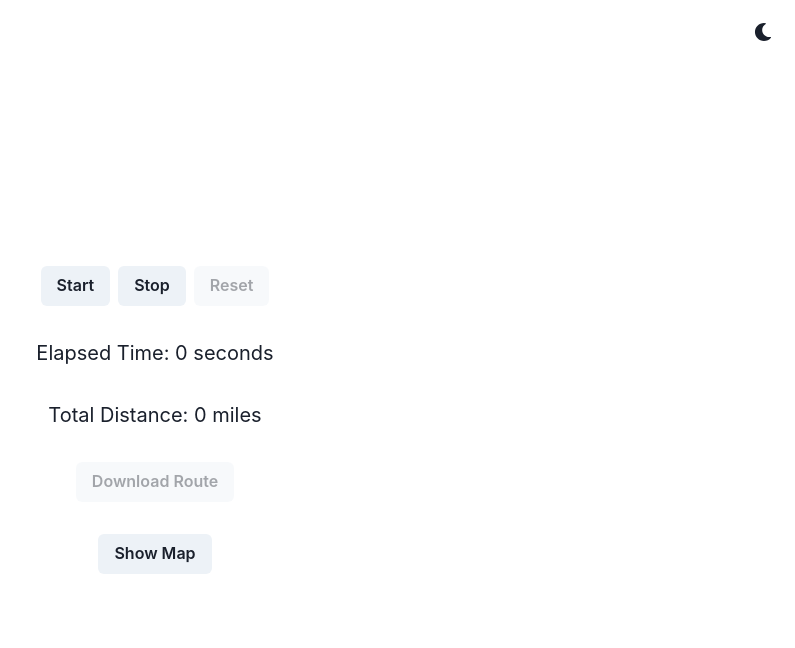
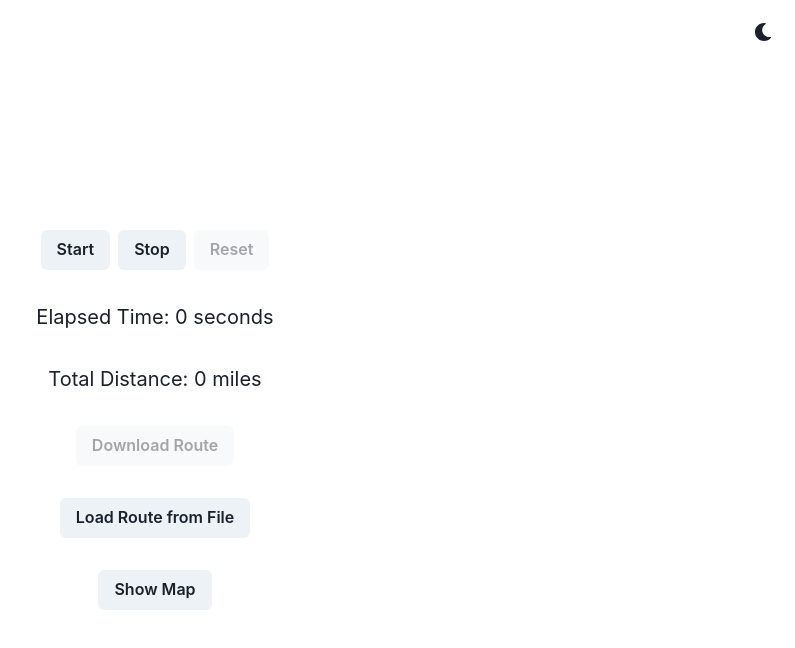
Before and after one commit to acolytec3/run-away, a React (Create React App) app: page / in a window 1280 px wide. Shown: the top 648 px of the page, without its empty margins (485-1280 px from the left). Built offline with nearby package versions, Linux system fonts and the light colour scheme.

Commit message:
Allow route import from json

```diff
--- a/src/App.tsx
+++ b/src/App.tsx
@@ -1,13 +1,11 @@
 import * as React from "react"
 import {
-  ChakraProvider,
   Box,
   VStack,
   Grid,
-  theme,
   Button,
   useDisclosure,
-  Collapse,
+  useToast,
 } from "@chakra-ui/react";
 import { ColorModeSwitcher } from "./ColorModeSwitcher";
 import GlobalContext, { initialState, reducer } from "./context/globalContext";
@@ -17,24 +15,60 @@ import MapComponent from "./components/MapComponent";
 export const App = () => {
   const [state, dispatch] = React.useReducer(reducer, initialState);
   const { isOpen, onToggle } = useDisclosure();
+  const toast = useToast();
+
+  const loadRoute = () => {
+    const fileInput = document.createElement("input");
+    fileInput.type = "file";
+    fileInput.accept = "application/json";
+    fileInput.onchange = (ev) => {
+      if (fileInput.files && fileInput.files[0].type === "application/json") {
+        const reader = new FileReader();
+        reader.onload = (ev) => {
+          try {
+            const data = JSON.parse(ev.target!.result as string);
+            dispatch({ type: "SAVE_TRACKS", payload: data });
+          } catch (err) {
+            toast({
+              title: "Invalid route file",
+              status: "error",
+              duration: 2000,
+              isClosable: false,
+            });
+          }
+        };
+        reader.readAsText(fileInput.files[0]);
+      } else {
+        toast({
+          title: "Invalid route file",
+          status: "error",
+          duration: 2000,
+          isClosable: false,
+        });
+      }
+    };
+    document.body.appendChild(fileInput);
+    fileInput.click();
+    document.body.removeChild(fileInput);
+  };
+
   return (
     <GlobalContext.Provider value={{ dispatch, state }}>
-      <ChakraProvider theme={theme}>
       <Box textAlign="center" fontSize="xl">
         <Grid minH="100vh" p={3}>
           <ColorModeSwitcher justifySelf="flex-end" />
           <VStack spacing={8}>
             <Timer />
+            <Button onClick={loadRoute}>Load Route from File</Button>
             <Button onClick={onToggle}>Show Map</Button>
             {isOpen && (
-                <Box w="%">
+              <Box>
                 <MapComponent />
               </Box>
             )}
           </VStack>
         </Grid>
       </Box>
-      </ChakraProvider>
     </GlobalContext.Provider>
   );
 };
--- a/src/index.tsx
+++ b/src/index.tsx
@@ -1,13 +1,15 @@
-import { ColorModeScript } from "@chakra-ui/react"
-import * as React from "react"
-import ReactDOM from "react-dom"
+import { ChakraProvider, ColorModeScript, theme } from "@chakra-ui/react";
+import * as React from "react";
+import ReactDOM from "react-dom";
 import { App } from "./App";
 import * as serviceWorker from "./serviceWorker";
 
 ReactDOM.render(
   <React.StrictMode>
-    <ColorModeScript />
-    <App />
+    <ChakraProvider theme={theme}>
+      <ColorModeScript />
+      <App />
+    </ChakraProvider>
   </React.StrictMode>,
   document.getElementById("root")
 );
```
Lines whose indentation alone changed are shown as unchanged.
